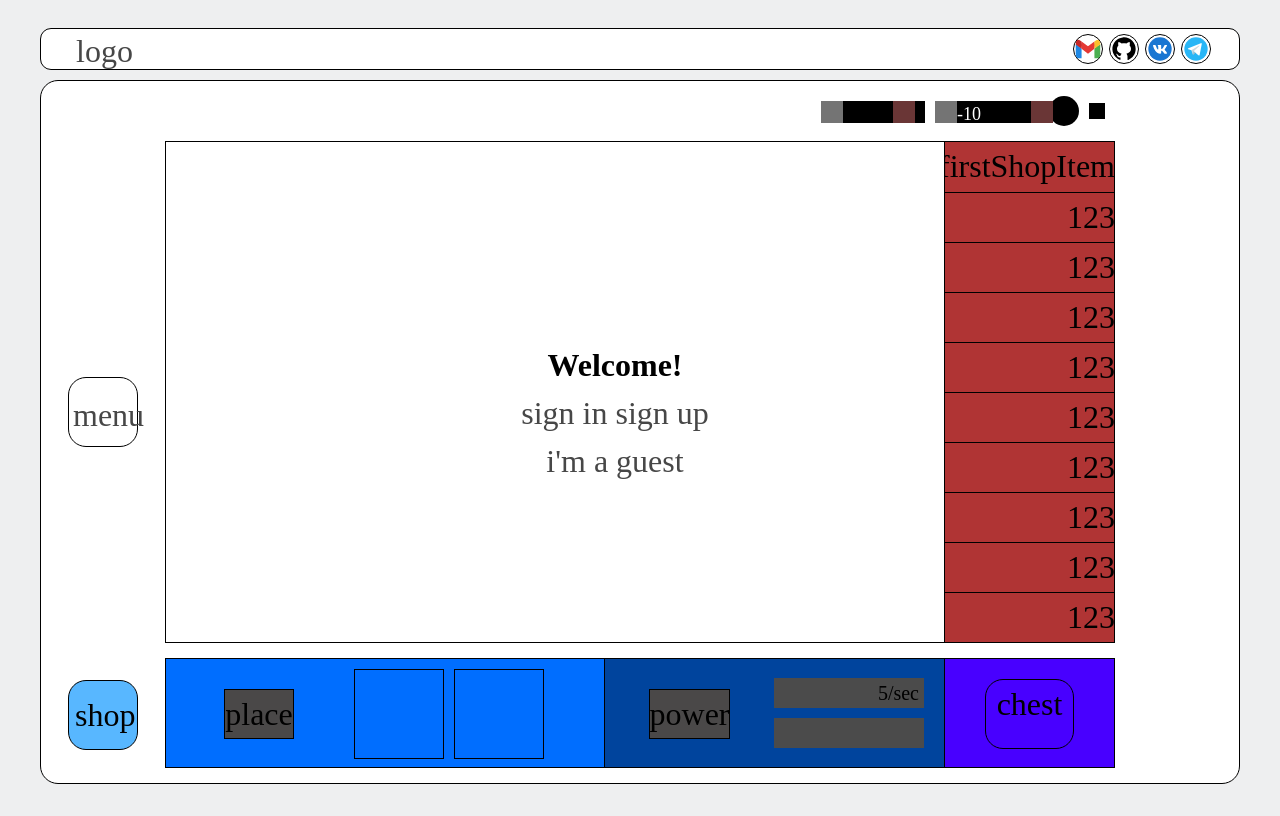
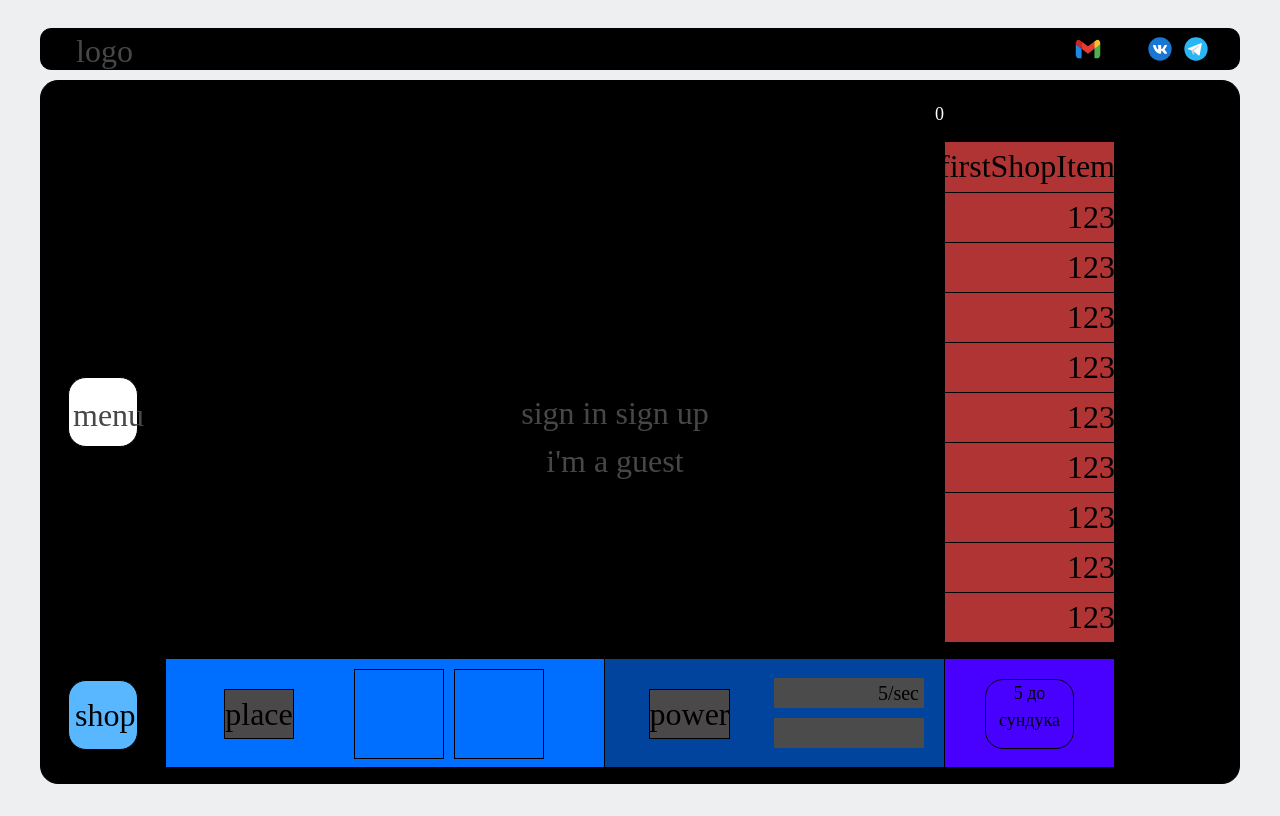
Before and after one commit to serp0v/clicker-about-coder, a plain HTML site: page index.html in a window 1280 px wide. Both pictures are taken after a click on the item "firstShopItem". Drawn offline with Linux system fonts and the light colour scheme; a web font is replaced by a local one.

Commit message:
clicker 2 new logic algo

```diff
--- a/index.html
+++ b/index.html
@@ -87,7 +87,10 @@
                         </div>
 
                         <div class="metrics">
-                            <div class="bonusChest"><div class="bonusChest__item">chest</div></div>
+                            <div class="bonusChest">
+                                <div id="chest" class="bonusChest__item"><div id="chestClickMetric" class="chestClickMetric"></div></div>
+
+                            </div>
                             <div class="metric__body">
                                 <div class="metric__cont">
                                     <div id="coinCountCell" class="metric__item"></div>
--- a/main.css
+++ b/main.css
@@ -52,7 +52,7 @@ body {
     border-radius: 11px;
     margin: 0 auto;
     margin-bottom: 10px;
-    background-color: #fff;
+    background-color: rgb(0, 0, 0);
 }
 .headercont {
     max-width: 1138px;
@@ -90,7 +90,7 @@ a {
     height: 704px;
     border-radius: 18px;
     margin: 0 auto;
-    background-color: #fff;
+    background-color: rgb(0, 0, 0);
 }
 .margincont {
     max-width: 1146px;
@@ -200,25 +200,25 @@ a:hover {
     margin-bottom: 13px;
     margin-left: 10px;
 }
-.value__icon {
+/* .value__icon {
     height: 22px;
     background-color: rgb(116, 116, 116);
     width: 22px;
-}
+} */
 .coin {
     font-size: 18px;
     color: rgb(255, 255, 255);
     display: flex;
     text-align: right;
 }
-.plus__icon {
+/* .plus__icon {
     height: 22px;
     background-color: rgb(106, 54, 54);
     width: 22px;
     position: relative;
     display: flex;
     left: 50px;
-}
+} */
 .avatar {
     height: 30px;
     width: 30px;
@@ -328,6 +328,10 @@ li ~ li {
     text-align: center;
     justify-content: center;
 }
+.chestClickMetric {
+    font-size: 18px;
+    display: flex;
+}
 .metric__body {
     width: 170px;
     /* border-left: 1px solid #000; */
--- a/script.js
+++ b/script.js
@@ -67,6 +67,9 @@ goldCell.innerHTML = coinCount;
 clickZone.onclick = function clickZoneClick() {
     coinCount++;
     goldCell.innerHTML = coinCount;
+    chestClickMetricStart = chestClickMetricStart - 1;
+    chestClickMetric.innerHTML = chestClickMetricStart + " до сундука";
+    let chestMetricChecker = (chestClickMetricStart == 0) ? chest.style.backgroundColor = "#fff" : console.log("рано!");
 }
 
 // логика увеличения счетчика добычи в секунду
@@ -93,15 +96,33 @@ coinCountCell.innerHTML = coinCountMetric + "/sec";
 firstShopItem.onclick = function firstShopItemClick() {
     coinCountMetric = coinCountMetric + 5;
     coinCountCell.innerHTML = coinCountMetric + "/sec";
-    // логика отмены транзакции при недостаточном колве валюты
-    let valueChecker = (coinCount >= 10) ? console.log("passed!") : alert('мало деняк');
-    // логика отнимания валюты при нажатии на покупку
-    coinCount = coinCount - 10;
+
+    let valueChecker = (coinCount >= firstShopItemCost) ? console.log("passed!") : alert('мало деняк'); // логика отмены транзакции при недостаточном колве валюты
+
+    coinCount = coinCount - firstShopItemCost;     // логика отнимания валюты при нажатии на покупку
     goldCell.innerHTML = coinCount;
+    // логика увеличения цены в магазине (каждый раз увеличение в 1.07-1.15 раза и округление)
 }
 
 // логика добавления валюты каждую секунду в размере счетчика добычи в секунду
-// логика увеличения цены в магазине (каждый раз увеличение в 1.07-1.15 раза и округление)
+
+let goldImpact = setInterval(function goldImpacter(){
+    coinCount = coinCountMetric + coinCount;
+    goldCell.innerHTML = coinCount;
+},1000);
 
 // сундук - каждое опред кол-во кликов доступен прикол из сундука
+
+// метрик кликов до сундука
+const chest = document.getElementById('chest');
+
+const chestClickMetric = document.getElementById('chestClickMetric');
+
+let chestClickMetricStart = 5;
+
+chestClickMetric.innerHTML = chestClickMetricStart + " до сундука";
+
 // открывание менюшки дропа при "раннем клике"(досрочном) на сундук
+// chest.onclick = function chestIsOpen() {
+
+// }
```
